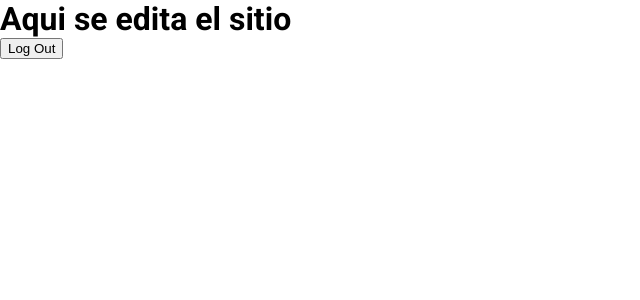
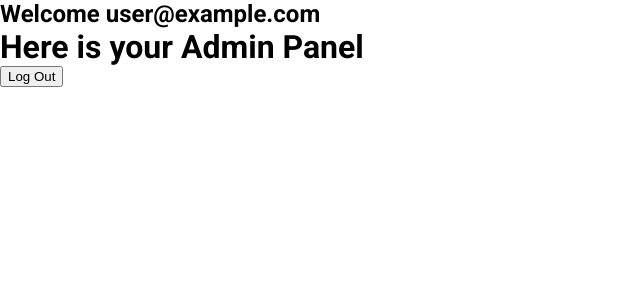
Before and after one commit to javiermiz/React-StyledComponents-FirebaseAuth, a React (Create React App) app: page /admin in a window 1280 px wide. Shown: the top 300 px of the page, without its empty margins (0-640 px from the left). Built offline with nearby package versions, Linux system fonts and the light colour scheme; no server answers; sample sign-in values are in the browser's storage.

Commit message:
Display email on Admin

```diff
--- a/src/pages/Admin.js
+++ b/src/pages/Admin.js
@@ -1,6 +1,6 @@
 import React, { useState } from "react"
 import { useAuth } from "../contexts/AuthContext"
-import { Link, useHistory } from "react-router-dom"
+import { useHistory } from "react-router-dom"
 
 const Admin = () => {
   const [error, setError] = useState("")
@@ -8,9 +8,8 @@ const Admin = () => {
   const history = useHistory()
 
   const handleLogout = async () => {
-    setError("")
-
     try {
+      setError("")
       await logout()
       history.push("/login")
     } catch {
@@ -20,10 +19,12 @@ const Admin = () => {
 
   return (
     <>
-      <h1>Aqui se edita el sitio</h1>
+      <h2>Welcome {currentUser.email}</h2>
+      <h1>Here is your Admin Panel</h1>
       <button onClick={handleLogout}>
         Log Out
       </button>
+      {error && <span>{error}</span>}
     </>
   )
 }
```
